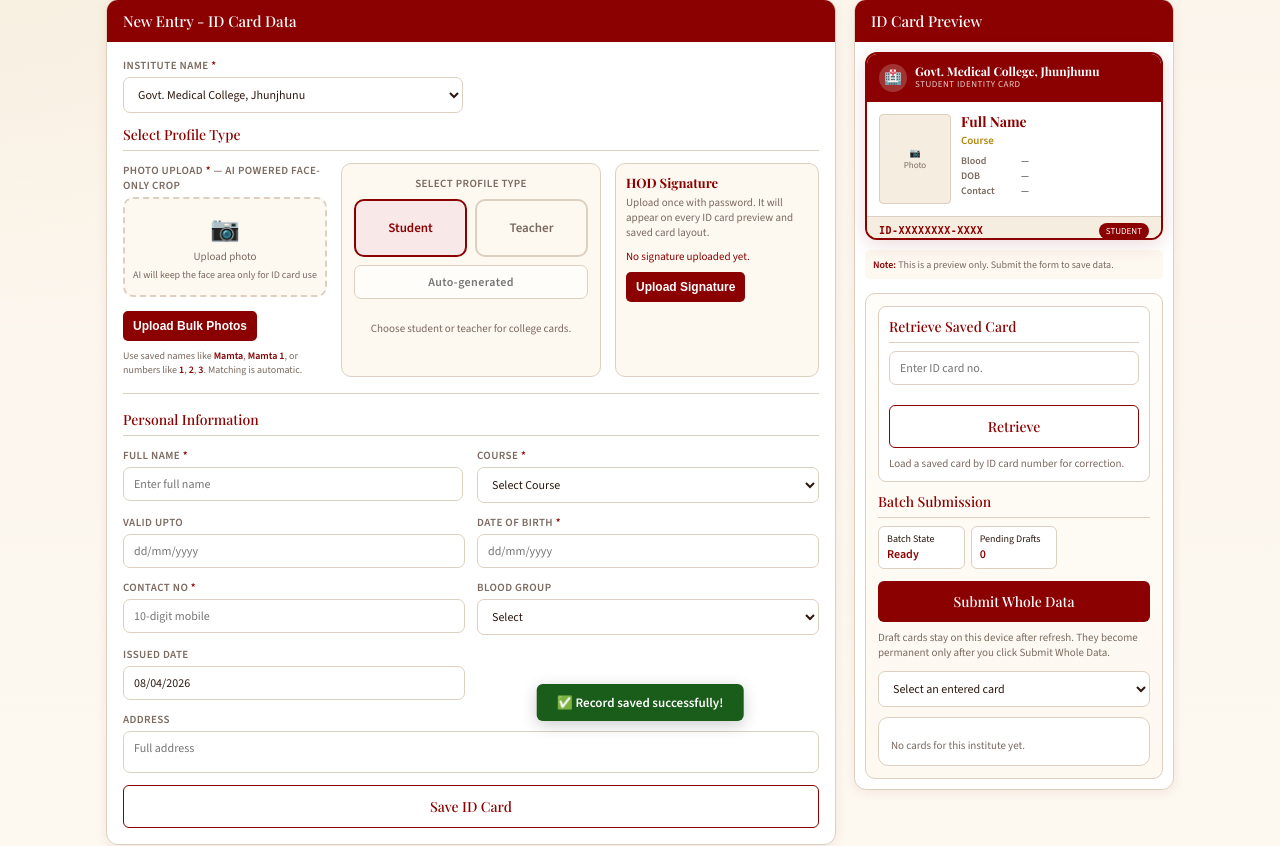
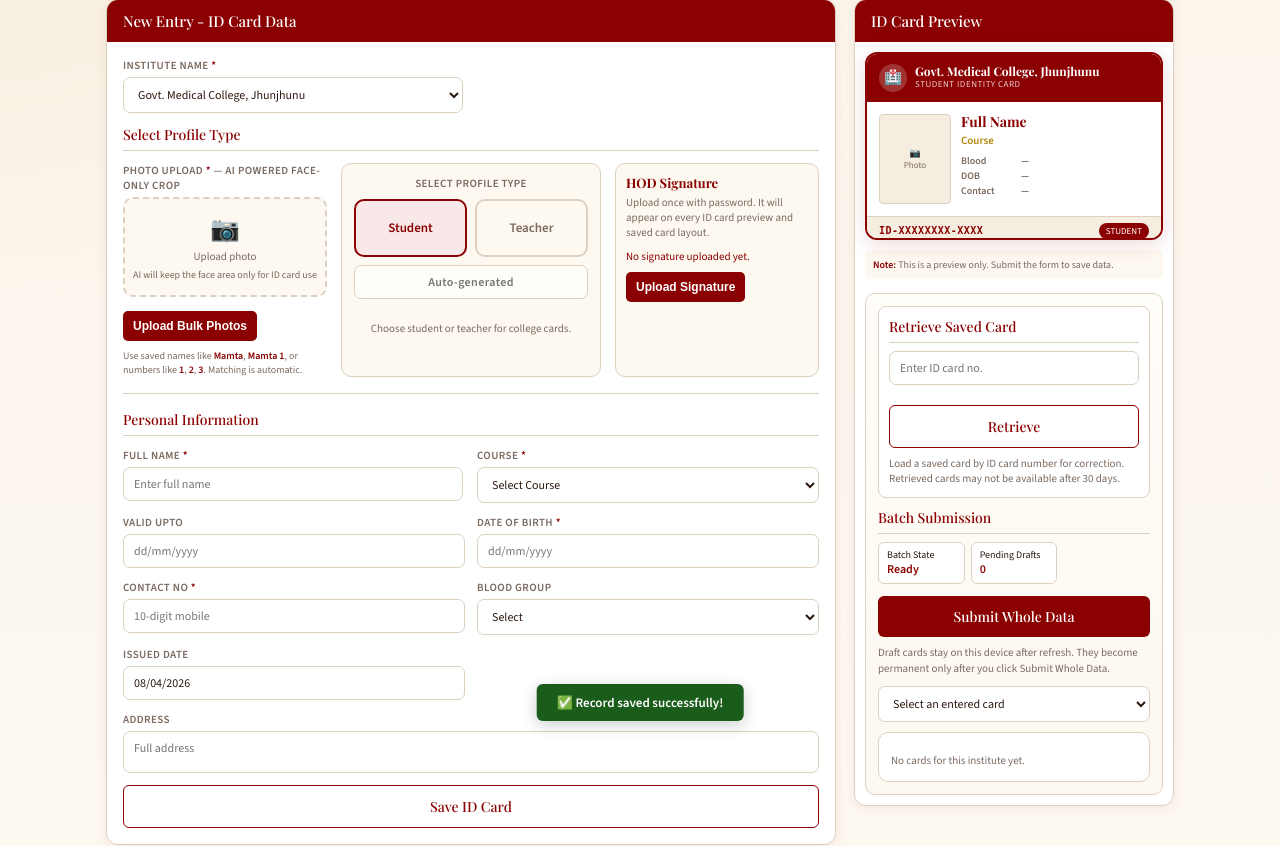
Before and after one commit to nine314211915-cpu/idcardmaker, a Flask app: page /id-card in a window 1280 px wide. Shown: the part 135-981 px from the top of the page. Run offline with Flask 3, Linux system fonts and the light colour scheme.

Commit message:
Clarify user form lock and retrieval notes

```diff
--- a/templates/index.html
+++ b/templates/index.html
@@ -1081,7 +1081,7 @@
               <input type="text" id="retrieveSerialInput" placeholder="Enter ID card no." onkeydown="if(event.key==='Enter'){event.preventDefault(); retrieveCardBySerial();}">
               <button class="btn-submit secondary" type="button" onclick="retrieveCardBySerial()">Retrieve</button>
             </div>
-            <div class="batch-note">Load a saved card by ID card number for correction.</div>
+            <div class="batch-note">Load a saved card by ID card number for correction. Retrieved cards may not be available after 30 days.</div>
           </div>
           <div class="section-title" style="margin-bottom:8px">Batch Submission</div>
           <div class="batch-meta">
@@ -1089,7 +1089,7 @@
             <div class="batch-pill">Pending Drafts<strong id="savedCardsCount">0</strong></div>
           </div>
           <button class="btn-submit" type="button" onclick="submitWholeBatch()">Submit Whole Data</button>
-          <div class="batch-note" id="batchHelperNote">Saved cards stay attached to this institute even after refresh. Status stays Pending Submission until you click Submit Whole Data.</div>
+          <div class="batch-note" id="batchHelperNote">While you are entering data, this page stays locked to the current institute and card flow so details do not mix accidentally. It unlocks after you save and reset the form, or after Submit Whole Data finishes for that batch.</div>
           <div class="batch-toolbar">
             <select id="savedCardPicker" onchange="jumpToSelectedCard()">
               <option value="">Select an entered card</option>
```
